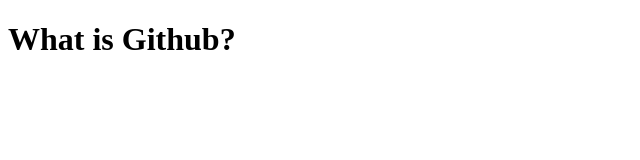
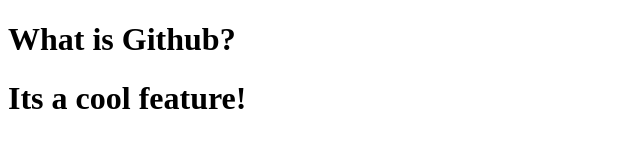
Before and after one commit to jvighagen/github-heroku, a website: page client/index.html in a window 1280 px wide. Shown: the whole page, without its empty margins (0-640 px from the left). Drawn offline with Linux system fonts and the light colour scheme.

Commit message:
changed index

```diff
--- a/client/index.html
+++ b/client/index.html
@@ -8,5 +8,6 @@
 </head>
 <body>
     <h1>What is Github?</h1>
+    <h1>Its a cool feature!</h1>
 </body>
 </html>
```
